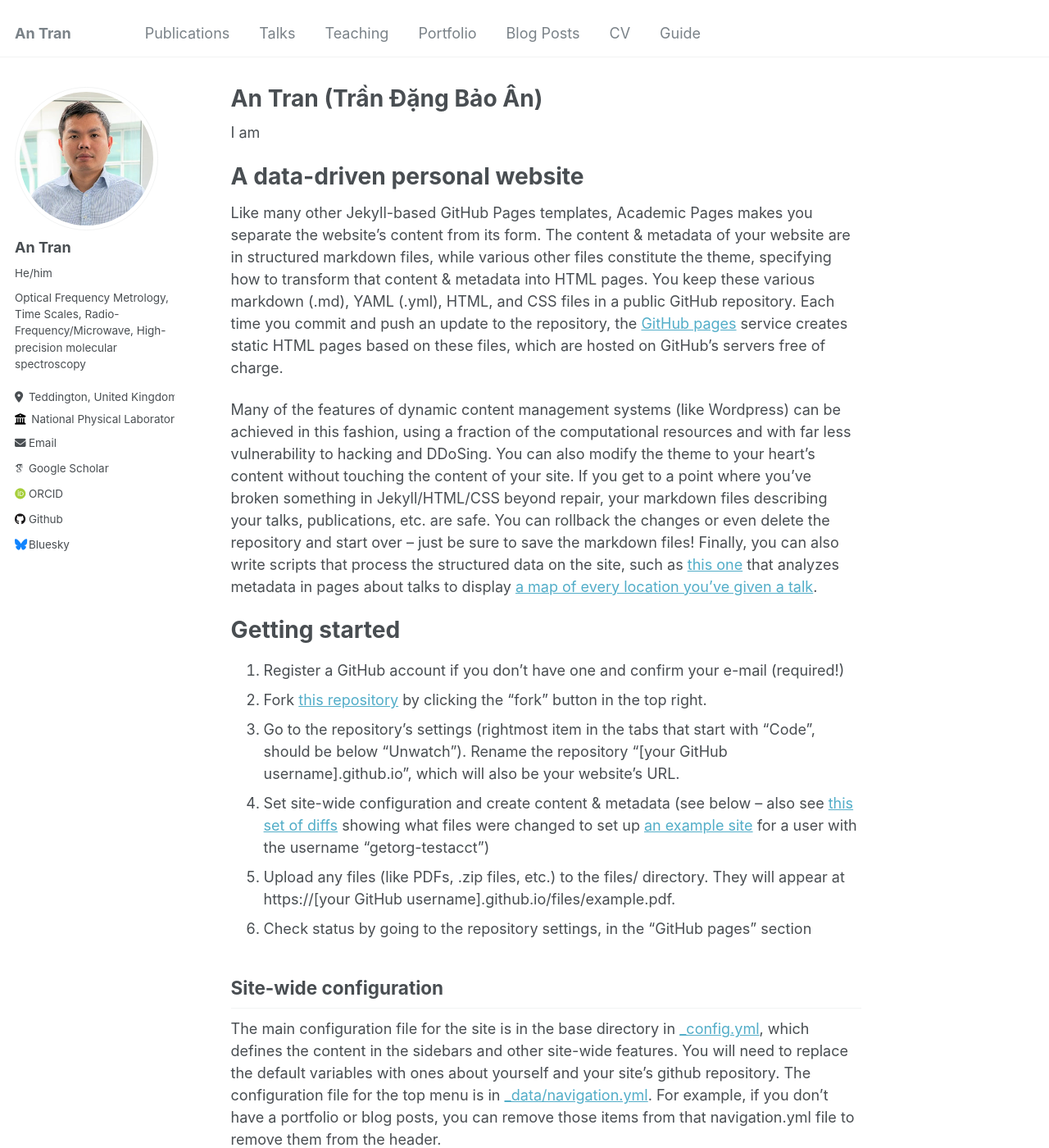
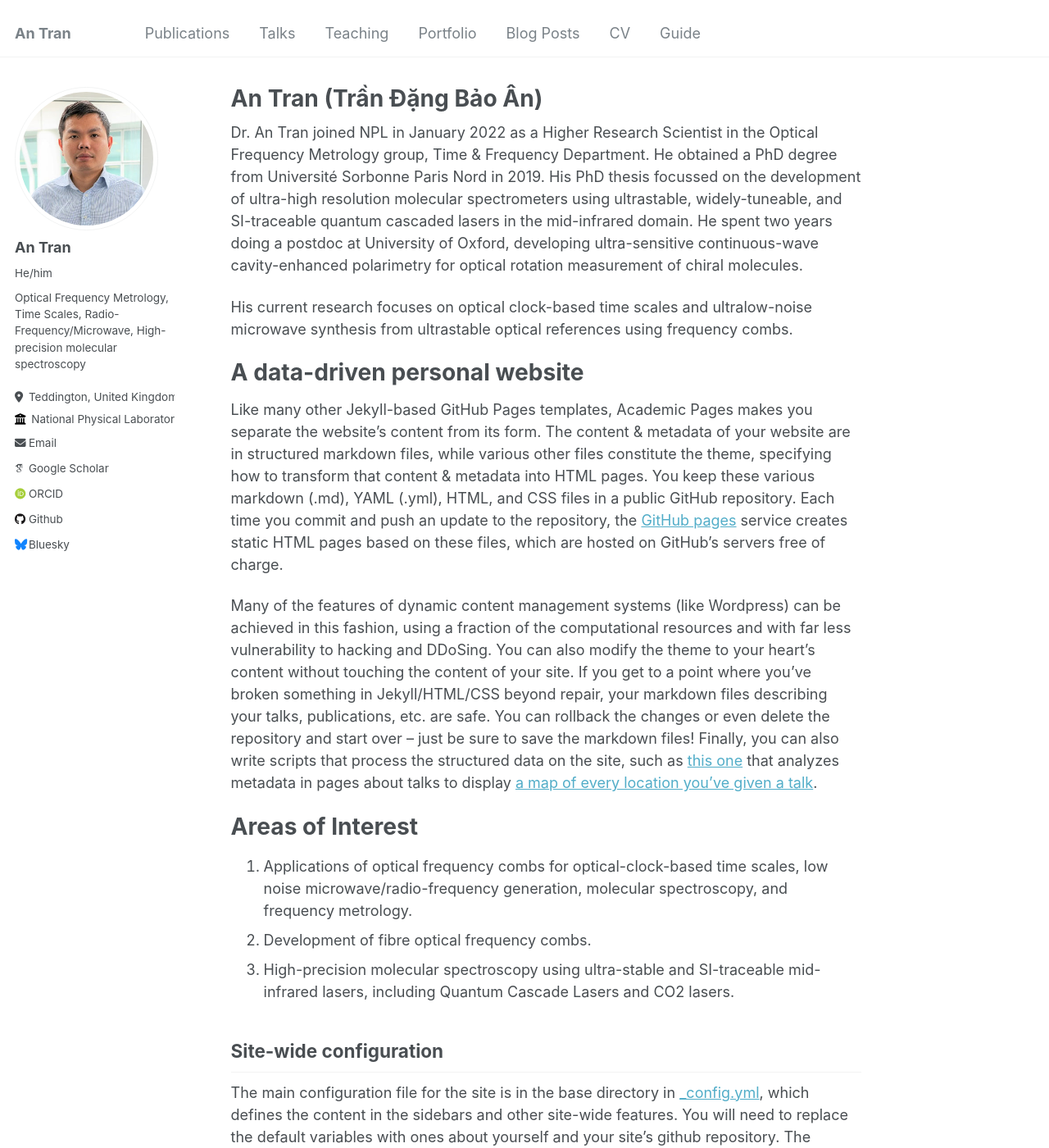
Before and after one commit to antran-phys/antran-phys.github.io, a Jekyll site: the page built from _pages/about.md, in a window 1280 px wide and 1400 px high. Shown: the whole window at 82% size. Built offline with Jekyll 4.4.1, drawn with Linux system fonts in a browser that asks for light colours; some web fonts are replaced.

Commit message:
Update about.md

```diff
--- a/_pages/about.md
+++ b/_pages/about.md
@@ -7,7 +7,9 @@ redirect_from:
   - /about.html
 ---
 
-I am
+Dr. An Tran joined NPL in January 2022 as a Higher Research Scientist in the Optical Frequency Metrology group, Time & Frequency Department. He obtained a PhD degree from Université Sorbonne Paris Nord in 2019. His PhD thesis focussed on the development of ultra-high resolution molecular spectrometers using ultrastable, widely-tuneable, and SI-traceable quantum cascaded lasers in the mid-infrared domain. He spent two years doing a postdoc at University of Oxford, developing ultra-sensitive continuous-wave cavity-enhanced polarimetry for optical rotation measurement of chiral molecules.
+
+His current research focuses on optical clock-based time scales and ultralow-noise microwave synthesis from ultrastable optical references using frequency combs.
 
 A data-driven personal website
 ======
@@ -15,14 +17,12 @@ Like many other Jekyll-based GitHub Pages templates, Academic Pages makes you se
 
 Many of the features of dynamic content management systems (like Wordpress) can be achieved in this fashion, using a fraction of the computational resources and with far less vulnerability to hacking and DDoSing. You can also modify the theme to your heart's content without touching the content of your site. If you get to a point where you've broken something in Jekyll/HTML/CSS beyond repair, your markdown files describing your talks, publications, etc. are safe. You can rollback the changes or even delete the repository and start over -- just be sure to save the markdown files! Finally, you can also write scripts that process the structured data on the site, such as [this one](https://github.com/academicpages/academicpages.github.io/blob/master/talkmap.ipynb) that analyzes metadata in pages about talks to display [a map of every location you've given a talk](https://academicpages.github.io/talkmap.html).
 
-Getting started
+Areas of Interest
 ======
-1. Register a GitHub account if you don't have one and confirm your e-mail (required!)
-1. Fork [this repository](https://github.com/academicpages/academicpages.github.io) by clicking the "fork" button in the top right.
-1. Go to the repository's settings (rightmost item in the tabs that start with "Code", should be below "Unwatch"). Rename the repository "[your GitHub username].github.io", which will also be your website's URL.
-1. Set site-wide configuration and create content & metadata (see below -- also see [this set of diffs](http://archive.is/3TPas) showing what files were changed to set up [an example site](https://getorg-testacct.github.io) for a user with the username "getorg-testacct")
-1. Upload any files (like PDFs, .zip files, etc.) to the files/ directory. They will appear at https://[your GitHub username].github.io/files/example.pdf.
-1. Check status by going to the repository settings, in the "GitHub pages" section
+
+1. Applications of optical frequency combs for optical-clock-based time scales, low noise microwave/radio-frequency generation, molecular spectroscopy, and frequency metrology.
+1. Development of fibre optical frequency combs.
+1. High-precision molecular spectroscopy using ultra-stable and SI-traceable mid-infrared lasers, including Quantum Cascade Lasers and CO2 lasers.
 
 Site-wide configuration
 ------
```
